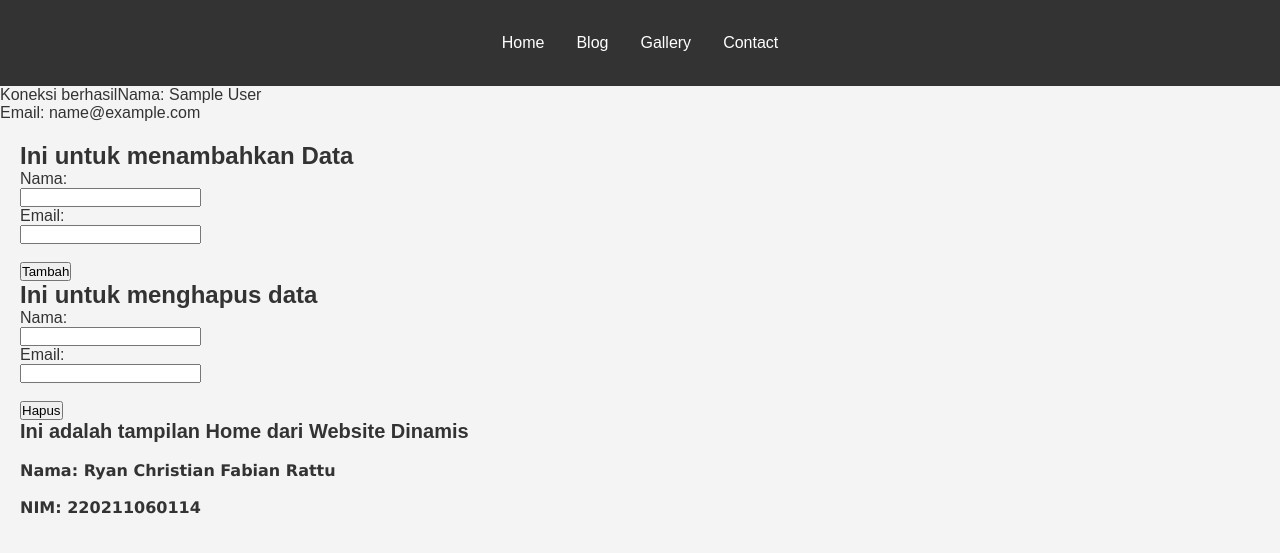
After one commit to rayennnc/-TIK2032-Project, a PHP site: page /index.php in a window 1280 px wide. The commit adds this page. Shown: the top 553 px of the page. Run offline with PHP 8.4, Linux system fonts and the light colour scheme; tables that the repository leaves empty or names only in its code hold one stand-in row (values such as "Sample post").

Commit message:
Add files via upload
menambah file php

```diff
--- /dev/null
+++ b/index.php
@@ -0,0 +1,67 @@
+<!DOCTYPE html>
+<html lang="en">
+    <link rel="stylesheet" href="style.css">
+    <head>
+        <meta charset="UTF-8">
+        <meta name="viewport" content="width=device-width, initial-scale=1.0">
+        <title>Home</title>
+    </head>
+    <body>
+        <header>
+            <nav>
+                <ul>
+                    <li><a href="index.html">Home</a></li>
+                    <li><a href="blog.html">Blog</a></li>
+                    <li><a href="gallery.html">Gallery</a></li>
+                    <li><a href="contact.html">Contact</a></li>
+                </ul>
+            </nav>
+        </header>
+        <script src="script.js"></script>
+    </body>
+    <?php
+include 'koneksi.php';
+
+$sql = "SELECT * FROM users";
+$result = mysqli_query($conn, $sql);
+
+if (mysqli_num_rows($result) > 0) {
+    while($row = mysqli_fetch_assoc($result)) {
+        echo "Nama: " . $row["nama"]. "<br>" . "Email: " . $row["email"]. "<br>";
+    }
+} else {
+    echo "0 results";
+}
+
+mysqli_close($conn);
+?>
+    <main>
+        <h2>Ini untuk menambahkan Data</h2>
+    <form action="tambah_data.php" method="post">
+    Nama:<br>
+    <input type="text" name="nama">
+    <br>
+    Email:<br>
+    <input type="text" name="email">
+    <br><br>
+    <input type="submit" value="Tambah">
+</form>
+
+<h2>Ini untuk menghapus data</h2>
+<form action="hapus_data.php" method="post">
+    Nama:<br>
+    <input type="text" name="nama">
+    <br>
+    Email:<br>
+    <input type="text" name="email">
+    <br><br>
+    <input type="submit" value="Hapus">
+</form>
+
+    <h1>Ini adalah tampilan Home dari Website Dinamis</h1>
+    <br>
+    <p><b>Nama: Ryan Christian Fabian Rattu</b> </p>
+    <br>
+    <p><b>NIM: 220211060114</b></p>
+</main>
+</html>
--- /dev/null
+++ b/koneksi.php
@@ -0,0 +1,16 @@
+<?php
+$server = "localhost";
+$username = "root";
+$password = "";
+$database = "artikel";
+
+// Membuat koneksi
+$conn = mysqli_connect($server, $username, $password, $database);
+
+// Cek koneksi
+if (!$conn) {
+    die("Koneksi gagal: " . mysqli_connect_error());
+}
+
+echo "Koneksi berhasil";
+?>
```
Also changed, not shown: hapus_data.php (added, +16 -0 lines), tambah_data.php (added, +16 -0 lines), style.css (line endings or trailing spaces).
